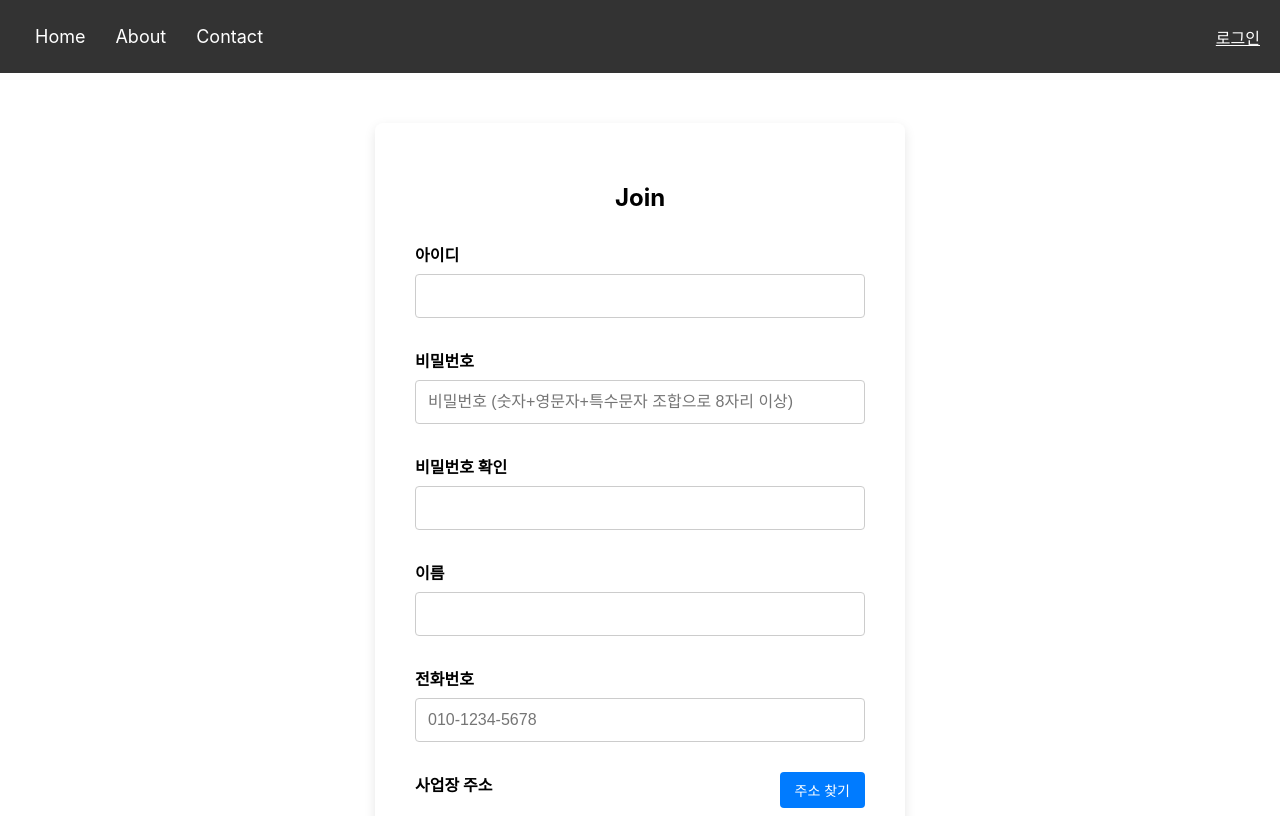
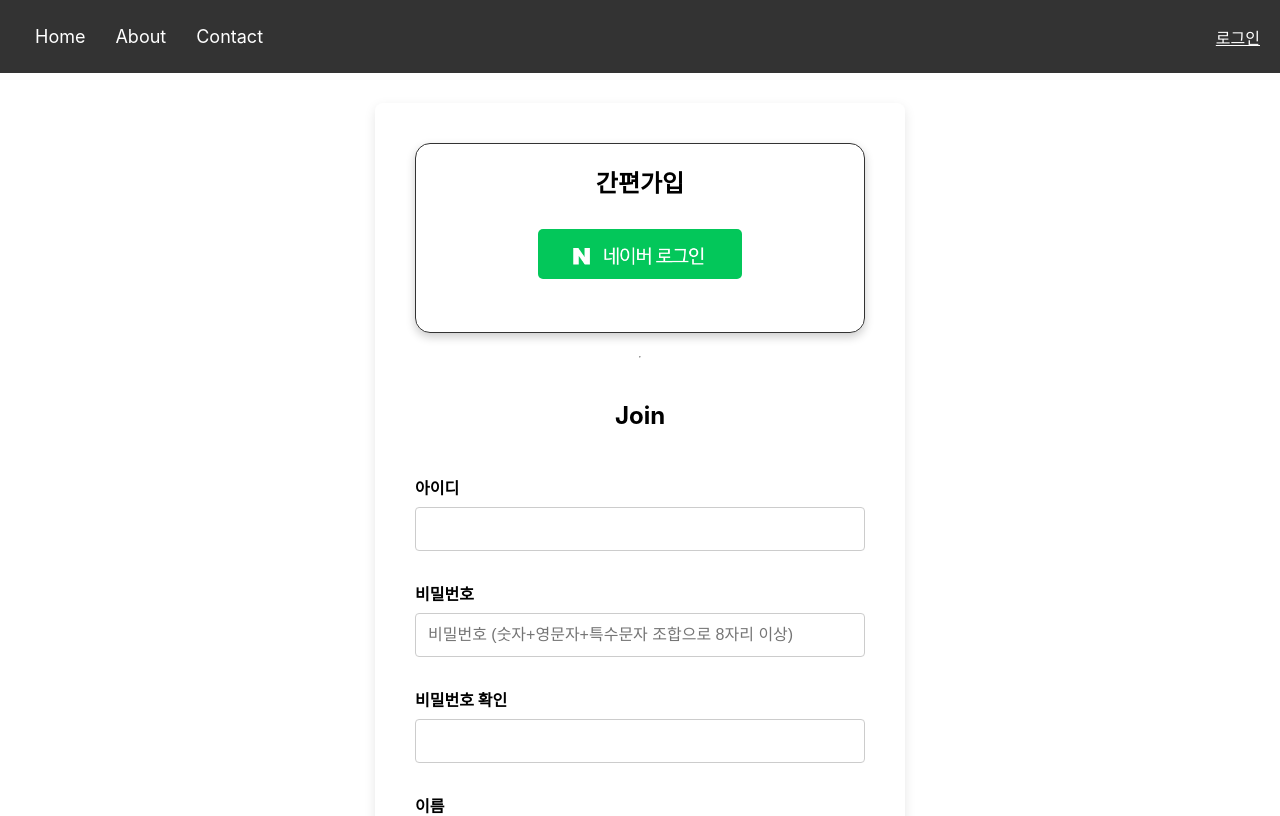
Before and after one commit to Heesuya/our_order, a React (Create React App) app in the folder our_order_front/: page /signup in a window 1280 px wide. Shown: the top 816 px of the page. Built offline with nearby package versions, Linux system fonts and the light colour scheme.

Commit message:
로그아웃 기능 추가(+css 수정)

```diff
--- a/our_order_front/src/component/common/Header.js
+++ b/our_order_front/src/component/common/Header.js
@@ -1,23 +1,44 @@
 import React from "react";
 import { useSelector, useDispatch } from "react-redux";
 import { logout, selectUser } from "../../redux/UserSlice";
-import { Link } from "react-router-dom";
+import { Link, useNavigate } from "react-router-dom";
 import axios from "axios";
 
 const Header = () => {
   const loginId = useSelector((state) => state.user.loginId);
   const memberNo = useSelector((state) => state.user.memberNo);
   const memberName = useSelector((state) => state.user.memberName);
-  const memberType = useSelector((state) => state.user.memberType); // memberType 상태 가져오기
-  console.log("Header, memberNo : " + memberNo);
+  const memberType = useSelector((state) => state.user.memberType);
+  //console.log("Header, memberNo : " + memberNo); 확인용
   const dispatch = useDispatch(); // dispatch 이름 수정
-
+  const loginType = localStorage.getItem("loginType");
+  const backServer = process.env.REACT_APP_BACK_SERVER;
+  const navigate = useNavigate();
   const handleLogout = (e) => {
     e.preventDefault();
-    dispatch(logout()); // 로그아웃 액션 호출
-    delete axios.defaults.headers.common["Authorization"];
-    window.localStorage.removeItem("refreshToken");
-    window.localStorage.removeItem("loginType");
+    if (loginType === "naver") {
+      axios
+        .delete(`${backServer}/auth`, { withCredentials: true })
+        .then((res) => {
+          console.log("로그아웃 성공!");
+          delete axios.defaults.headers.common["Authorization"];
+          window.localStorage.removeItem("loginType");
+          navigate("/");
+        })
+        .catch((err) => {
+          console.log("로그아웃 실패!");
+        });
+    } else {
+      //로그아웃 액션 호출
+      dispatch(logout());
+      //Authorization 헤더에 Access Token 삭제
+      delete axios.defaults.headers.common["Authorization"];
+      //일반 로그인 로직은 리프레쉬토큰을 로컬스토리지에 저장을 한 상태 -> 삭제
+      window.localStorage.removeItem("refreshToken");
+      //로그인 타입 삭제
+      window.localStorage.removeItem("loginType");
+      navigate("/");
+    }
   };
 
   return (
--- a/our_order_front/src/component/member/FindeAccount.js
+++ b/our_order_front/src/component/member/FindeAccount.js
@@ -9,6 +9,11 @@ const FindeAccount = () => {
     member_addr: "",
     business_number: "",
     member_email: "",
+  });
+
+  const [idSearch, setIdSsercah] = useState({
+    member_name: "",
+    member_phone: "",
   });
 
   const handleChange = (e) => {
@@ -108,15 +113,6 @@ const FindeAccount = () => {
           회원가입
         </button>
       </form>
-
-      <div className="social-login">
-        <button className="social-btn kakao" onClick={kakaoLogin}>
-          카카오 로그인
-        </button>
-        <button className="social-btn naver" onClick={naverLogin}>
-          네이버 로그인
-        </button>
-      </div>
     </div>
   );
 };
--- a/our_order_front/src/component/member/Login.js
+++ b/our_order_front/src/component/member/Login.js
@@ -78,7 +78,6 @@ const Login = () => {
           </span>
         </div>
         <NaverLoginButton />
-        <button className="login-button kakao-button">카카오 로그인</button>
       </div>
     </div>
   );
--- a/our_order_front/src/component/member/NaverLoginButton.js
+++ b/our_order_front/src/component/member/NaverLoginButton.js
@@ -19,6 +19,7 @@ const NaverLoginButton = () => {
 
   return (
     <button
+      className="naver-button"
       onClick={handleLogin}
       style={{
         backgroundImage: `url(${img})`, // 문자열 템플릿 사용
--- a/our_order_front/src/component/member/Signup.js
+++ b/our_order_front/src/component/member/Signup.js
@@ -191,6 +191,13 @@ const Signup = () => {
 
   return (
     <div className="signup_wrap">
+      <div className="social-login">
+        <h2>간편가입</h2>
+        <div className="social-login-wrap">
+          <NaverLoginButton />
+        </div>
+      </div>
+      <hr />
       <h2>Join</h2>
       <form onSubmit={handleSubmit}>
         <div className="form-group">
@@ -346,13 +353,6 @@ const Signup = () => {
           회원가입
         </button>
       </form>
-
-      <div className="social-login">
-        <button className="social-btn kakao" onClick={kakaoLogin}>
-          카카오로 가입하기
-        </button>
-        <NaverLoginButton />
-      </div>
     </div>
   );
 };
--- a/our_order_front/src/component/member/signup.css
+++ b/our_order_front/src/component/member/signup.css
@@ -71,11 +71,45 @@
   background-color: #0056b3;
 }
 
-.signup_wrap .social-login {
+.signup_wrap {
   margin-top: 30px;
   display: flex;
   flex-direction: column;
   gap: 15px;
+}
+
+.social-login {
+  box-shadow: 0 4px 10px rgba(0, 0, 0, 0.2); /* 크림자 효과 */
+
+  box-sizing: border-box;
+  border-radius: 15px;
+  width: 100%; /* 네모의 가로 크기 */
+  height: 190px; /* 네모의 세로 크기 */
+  border: 1px solid #333; /* 네모의 테두리 */
+  padding: 20px; /* 내부 여백 */
+  display: flex; /* Flexbox 사용 */
+  flex-direction: column; /* 세로로 배치 */
+  justify-content: flex-start; /* 위로 정렬 */
+  align-items: center; /* 가로로 가운데 정렬 */
+}
+
+.social-login h2 {
+  margin-top: 0; /* 제목과 버튼 사이 여백 없애기 */
+}
+
+.social-login-wrap {
+  display: flex; /* Flexbox 사용 */
+  justify-content: center; /* 가로로 가운데 정렬 */
+  width: 100%; /* 버튼의 가로 크기 */
+  height: 100%; /* 버튼의 세로 크기 */
+}
+.social-login-wrap button {
+  width: 50% !important; /* 버튼의 가로 크기 */
+  height: 60% !important; /* 버튼의 세로 크기 */
+  transition: box-shadow 0.3s ease; /* hover 시 크림자 효과에 부드러운 전환을 추가 */
+}
+.naver-button:hover {
+  box-shadow: 0 4px 10px rgba(0, 0, 0, 0.2); /* 크림자 효과 */
 }
 
 .signup_wrap .social-btn {
```
Also changed, not shown: 1 other file (tests, documents, lock files or other folders).
